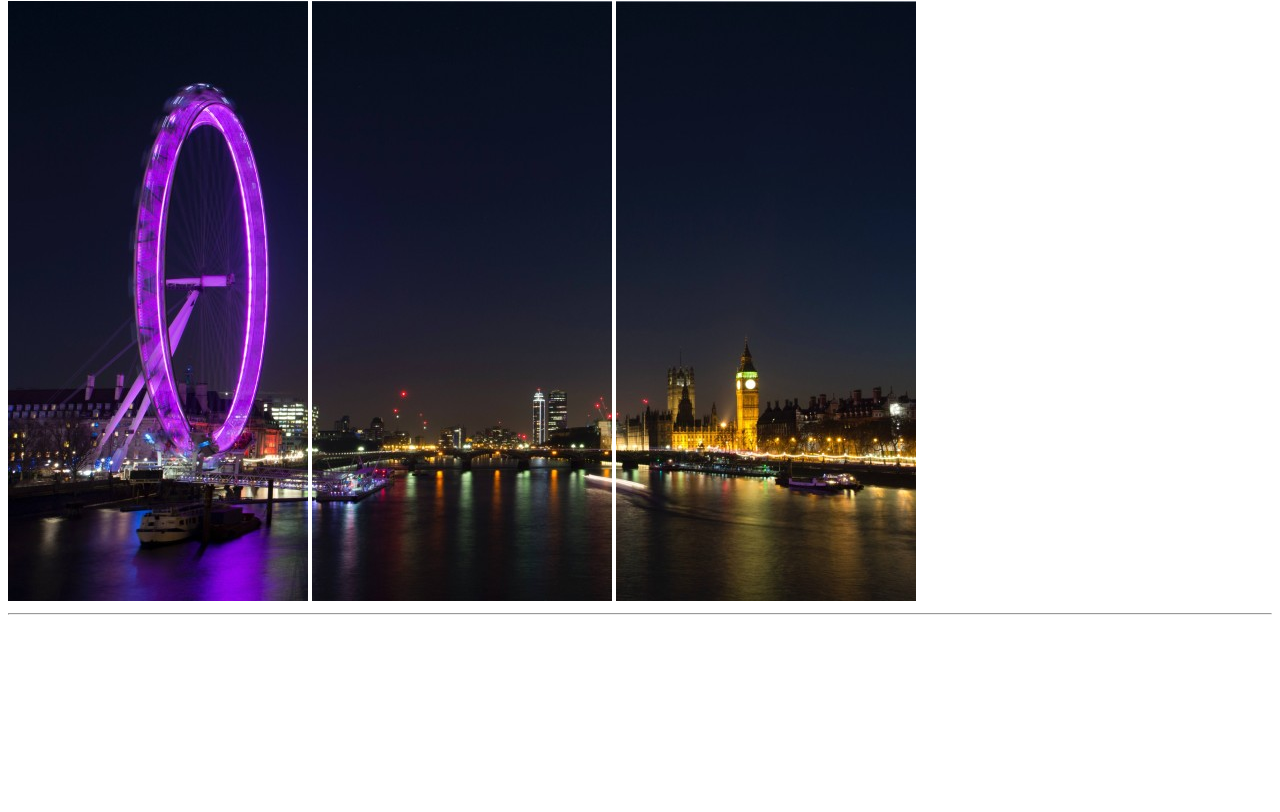
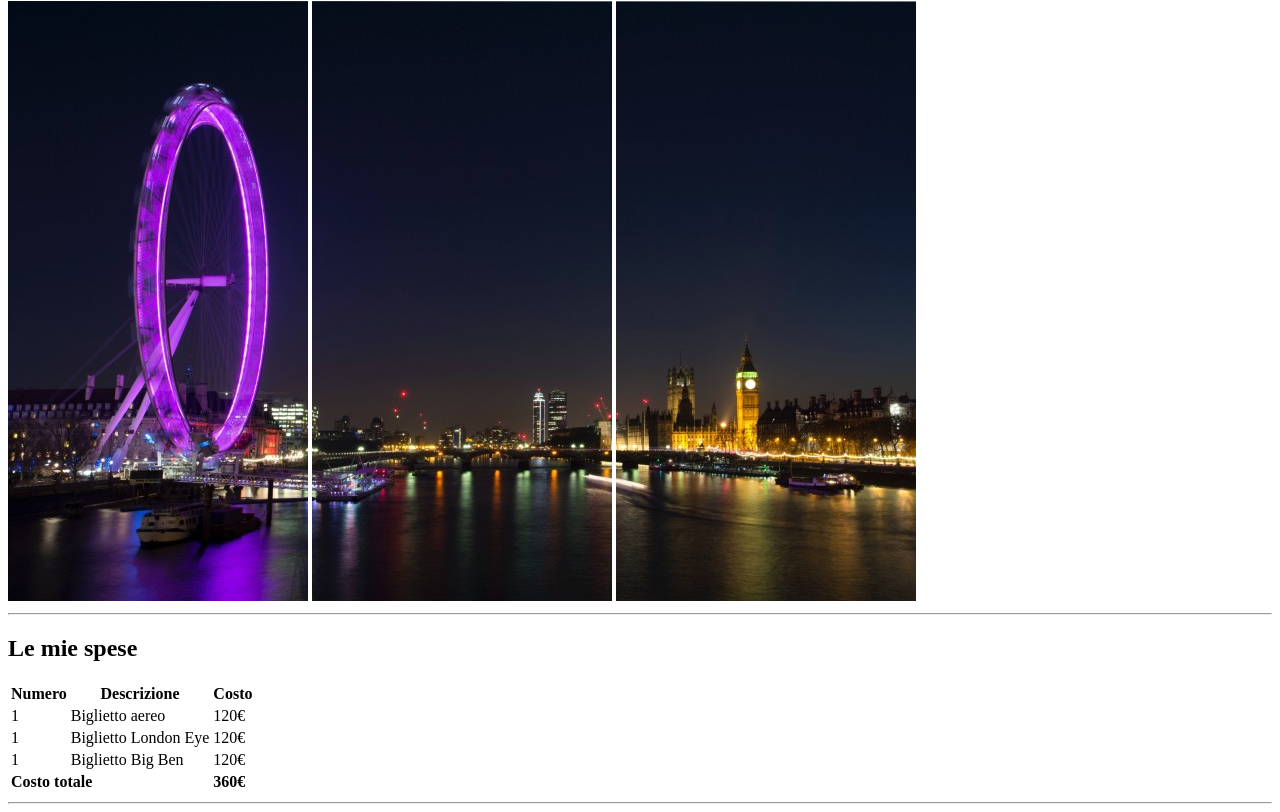
Before and after one commit to manuelmenama/html-london-trip, a plain HTML site: page index.html in a window 1280 px wide. Shown: the part 79-891 px from the top of the page. Before the commit the page ends 800 px from the top, so only its background shows below. Drawn offline with Linux system fonts and the light colour scheme.

Commit message:
add expenditure tab

```diff
--- a/index.html
+++ b/index.html
@@ -18,5 +18,73 @@
     <hr>
   </header>
 
+  <!-- titolo importante -->
+
+  <!-- corpo della pagina -->
+
+  <main>
+
+    <!-- sezione: costi -->
+
+    <section>
+      <h2>Le mie spese</h2>
+      <!-- tabella costi -->
+      <table>
+
+        <thead>
+
+          <tr>
+            <th>Numero</th>
+            <th>Descrizione</th>
+            <th>Costo</th>
+          </tr>
+
+        </thead>
+
+        <tbody>
+
+          <tr>
+            <td>1</td>
+            <td>Biglietto aereo</td>
+            <td>120&euro;</td>
+          </tr>
+
+          <tr>
+            <td>1</td>
+            <td>Biglietto London Eye</td>
+            <td>120&euro;</td>
+          </tr>
+
+          <tr>
+            <td>1</td>
+            <td>Biglietto Big Ben</td>
+            <td>120&euro;</td>
+          </tr>
+
+        </tbody>
+
+        <tfoot>
+
+          <tr>
+            <td colspan="2"><strong>Costo totale</strong></td>
+            <td><strong>360&euro;</strong></td>
+          </tr>
+
+        </tfoot>
+
+      </table>
+      <!-- end tabella costi -->
+
+    </section>
+    <hr>
+
+    <!-- end sezione: costi -->
+
+
+
+
+
+  </main>
+
 </body>
 </html>
```
